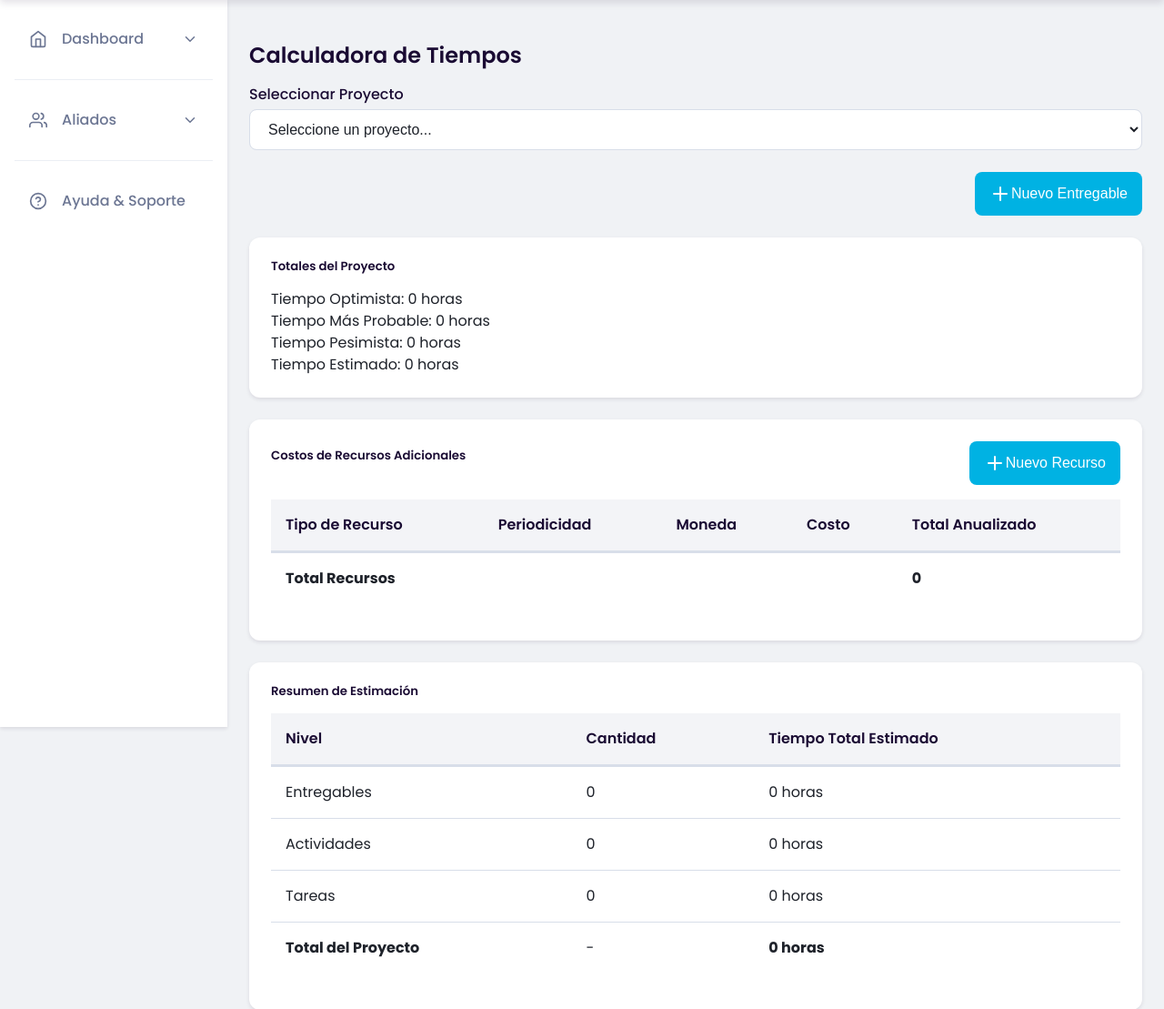
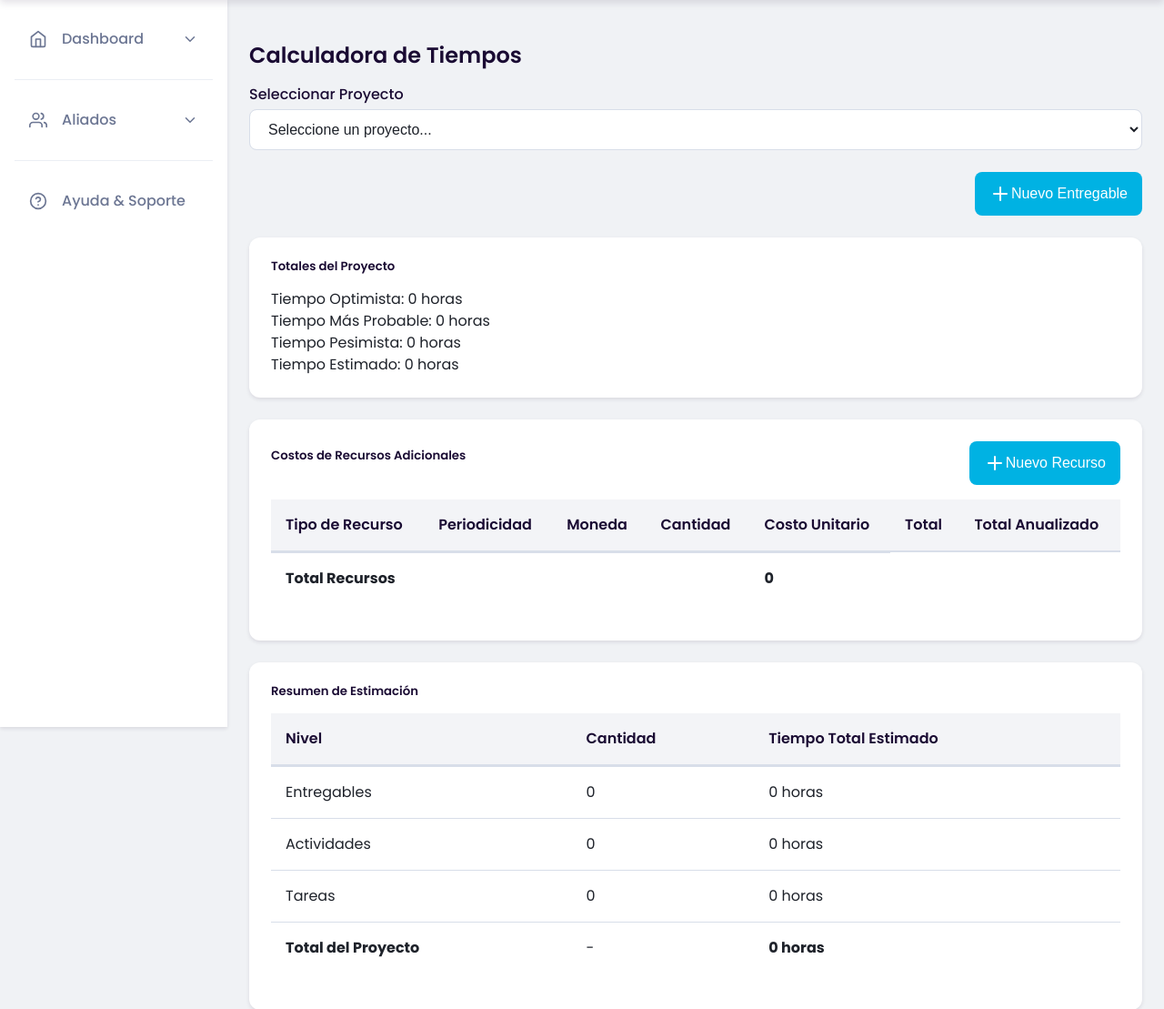
Before and after one commit to Slizarazo/NovaFlow, a Flask app: page /proyectos/calculadora in a window 1280 px wide. Shown: the part 71-1180 px from the top of the page at 91% size. Run offline with Flask 3, Linux system fonts and the light colour scheme; a user stored in the database is signed in; some libraries are stand-ins or nearby versions.

Commit message:
Assistant checkpoint: Add quantity and total columns to resource costs table
Assistant generated file changes:
- templates/proyectos/calculadora.html: Add quantity and total columns to resource costs table, Add quantity field to resource form, Update addResource function to include quantity, Update renderResources function to display quantity and total, Update calculateAnnualizedCost function to include quantity

---

User prompt:

en la tabla de Costos de Recursos Adicionales agrega en una columna de cantidad  y una columna de total (costo * cantidad)

Replit-Commit-Author: Assistant
Replit-Commit-Session-Id: 6473caf3-db89-4cc8-b871-d20dc6878f4b

```diff
--- a/templates/proyectos/calculadora.html
+++ b/templates/proyectos/calculadora.html
@@ -156,7 +156,9 @@
                             <th>Tipo de Recurso</th>
                             <th>Periodicidad</th>
                             <th>Moneda</th>
-                            <th>Costo</th>
+                            <th>Cantidad</th>
+                            <th>Costo Unitario</th>
+                            <th>Total</th>
                             <th>Total Anualizado</th>
                         </tr>
                     </thead>
@@ -215,7 +217,11 @@
                             </select>
                         </div>
                         <div class="mb-3">
-                            <label for="cost" class="form-label">Costo</label>
+                            <label for="quantity" class="form-label">Cantidad</label>
+                            <input type="number" class="form-control" id="quantity" min="1" value="1" required>
+                        </div>
+                        <div class="mb-3">
+                            <label for="cost" class="form-label">Costo Unitario</label>
                             <input type="number" class="form-control" id="cost" min="0" step="0.01" required>
                         </div>
                         <div class="d-flex gap-2">
@@ -515,6 +521,7 @@ function addResource(event) {
         type: document.getElementById('resourceType').value,
         periodicity: document.getElementById('periodicity').value,
         currency: document.getElementById('currency').value,
+        quantity: parseInt(document.getElementById('quantity').value),
         cost: parseFloat(document.getElementById('cost').value)
     };
 
@@ -524,7 +531,7 @@ function addResource(event) {
 }
 
 function calculateAnnualizedCost(resource) {
-    let annualCost = resource.cost;
+    let annualCost = resource.cost * resource.quantity;
     if (resource.periodicity === 'mensual') {
         annualCost *= 12;
     }
@@ -541,12 +548,15 @@ function renderResources() {
         const annualizedCost = calculateAnnualizedCost(resource);
         totalAnnualCost += annualizedCost;
 
+        const total = resource.cost * resource.quantity;
         const row = `
             <tr>
                 <td>${resource.type}</td>
                 <td>${resource.periodicity}</td>
                 <td>${resource.currency}</td>
+                <td>${resource.quantity}</td>
                 <td>${resource.cost.toFixed(2)}</td>
+                <td>${total.toFixed(2)} ${resource.currency}</td>
                 <td>${annualizedCost.toFixed(2)} ${resource.currency}</td>
             </tr>
         `;
```
